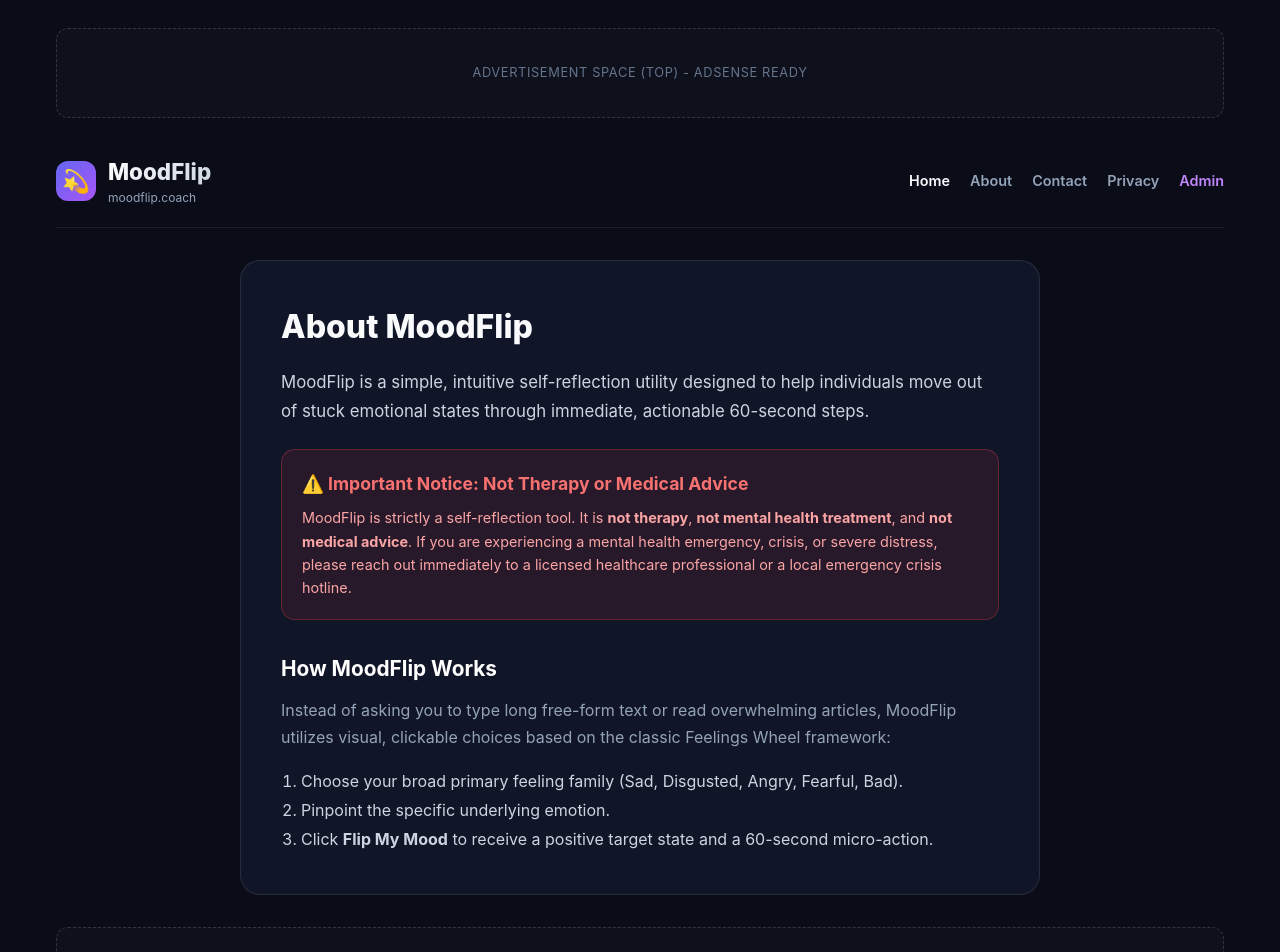
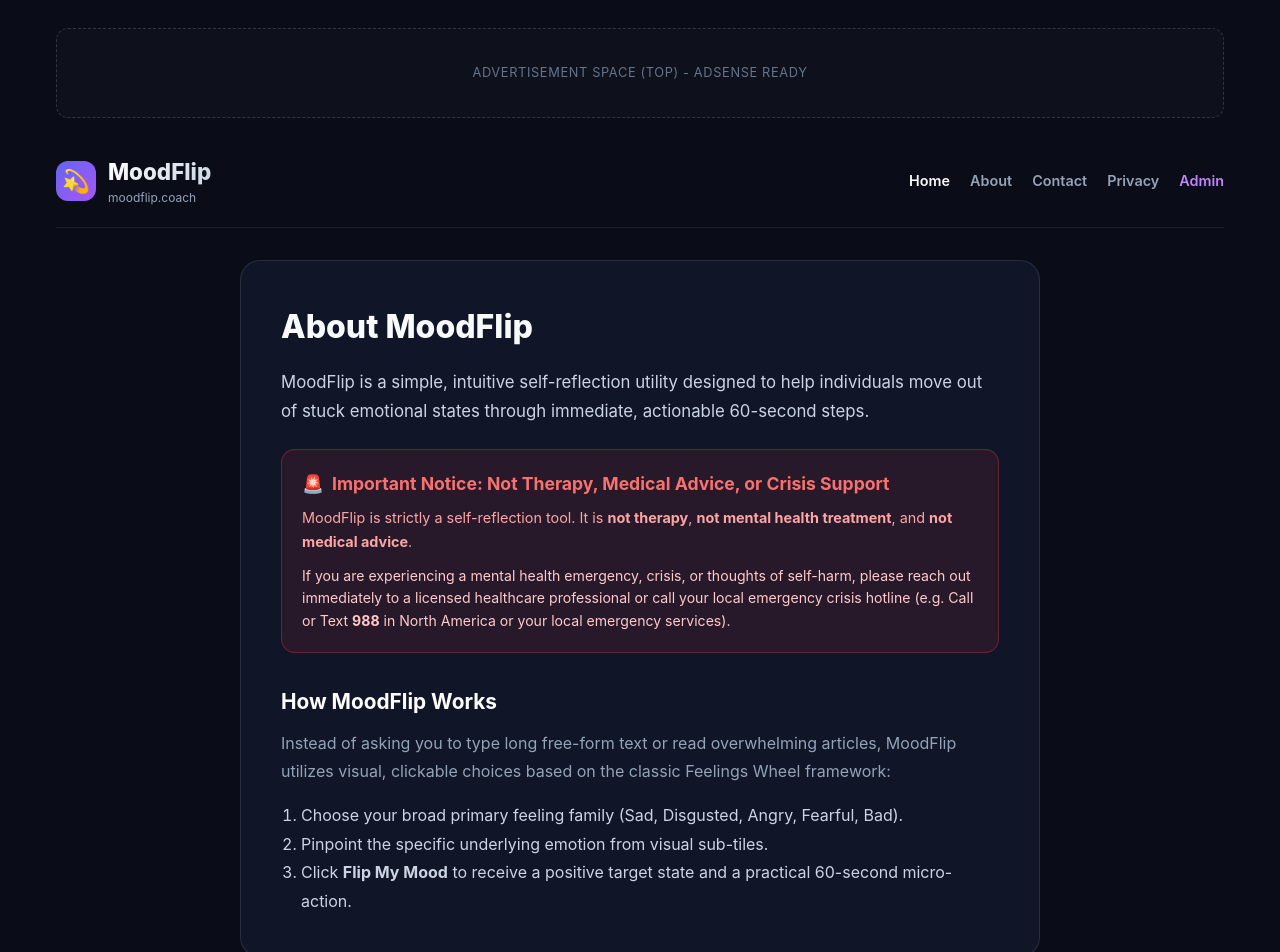
Before and after one commit to CodeStackLab/moodflip-website, a Next.js app: page /about in a window 1280 px wide. Shown: the top 952 px of the page. Built offline with nearby package versions, Linux system fonts and the light colour scheme.

Commit message:
Section 5 Complete: All 5 mandatory core pages and crisis support disclaimers verified

```diff
--- a/app/about/page.tsx
+++ b/app/about/page.tsx
@@ -11,13 +11,16 @@ export default function AboutPage() {
         MoodFlip is a simple, intuitive self-reflection utility designed to help individuals move out of stuck emotional states through immediate, actionable 60-second steps.
       </p>
 
-      {/* Explicit Non-Medical Disclaimer Box */}
+      {/* Explicit Non-Medical & Emergency Crisis Notice Box */}
       <div style={{ background: 'rgba(239, 68, 68, 0.1)', border: '1px solid rgba(239, 68, 68, 0.3)', borderRadius: '14px', padding: '1.25rem', marginBottom: '2rem' }}>
-        <h3 style={{ fontSize: '1.1rem', fontWeight: 700, color: '#f87171', marginBottom: '0.5rem' }}>
-          ⚠️ Important Notice: Not Therapy or Medical Advice
+        <h3 style={{ fontSize: '1.1rem', fontWeight: 700, color: '#f87171', marginBottom: '0.5rem', display: 'flex', alignItems: 'center', gap: '0.5rem' }}>
+          <span>🚨</span> Important Notice: Not Therapy, Medical Advice, or Crisis Support
         </h3>
-        <p style={{ fontSize: '0.9rem', color: '#fca5a5', lineHeight: 1.6 }}>
-          MoodFlip is strictly a self-reflection tool. It is <strong>not therapy</strong>, <strong>not mental health treatment</strong>, and <strong>not medical advice</strong>. If you are experiencing a mental health emergency, crisis, or severe distress, please reach out immediately to a licensed healthcare professional or a local emergency crisis hotline.
+        <p style={{ fontSize: '0.9rem', color: '#fca5a5', lineHeight: 1.6, marginBottom: '0.75rem' }}>
+          MoodFlip is strictly a self-reflection tool. It is <strong>not therapy</strong>, <strong>not mental health treatment</strong>, and <strong>not medical advice</strong>.
+        </p>
+        <p style={{ fontSize: '0.88rem', color: '#fecaca', lineHeight: 1.6 }}>
+          If you are experiencing a mental health emergency, crisis, or thoughts of self-harm, please reach out immediately to a licensed healthcare professional or call your local emergency crisis hotline (e.g. Call or Text <strong>988</strong> in North America or your local emergency services).
         </p>
       </div>
 
@@ -29,8 +32,8 @@ export default function AboutPage() {
       </p>
       <ol style={{ color: '#cbd5e1', paddingLeft: '1.25rem', lineHeight: 1.8 }}>
         <li>Choose your broad primary feeling family (Sad, Disgusted, Angry, Fearful, Bad).</li>
-        <li>Pinpoint the specific underlying emotion.</li>
-        <li>Click <strong>Flip My Mood</strong> to receive a positive target state and a 60-second micro-action.</li>
+        <li>Pinpoint the specific underlying emotion from visual sub-tiles.</li>
+        <li>Click <strong>Flip My Mood</strong> to receive a positive target state and a practical 60-second micro-action.</li>
       </ol>
     </div>
   );
```
Also changed, not shown: 1 other file (tests, documents, lock files or other folders).
